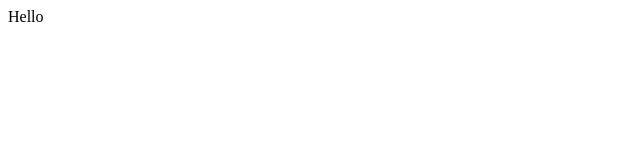
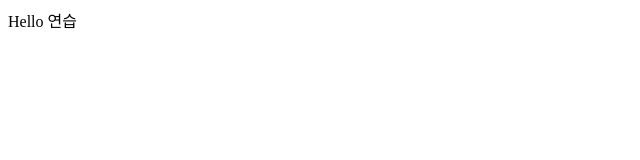
Before and after one commit to Doyouwanttoliveforever/homepage, a plain HTML site: page index.html in a window 1280 px wide. Shown: the full height of the page, 0-640 px from the left. Drawn offline with Linux system fonts and the light colour scheme.

Commit message:
index 수정

```diff
--- a/index.html
+++ b/index.html
@@ -1 +1 @@
-<p> Hello </p>
+<p> Hello 연습 </p>
```
